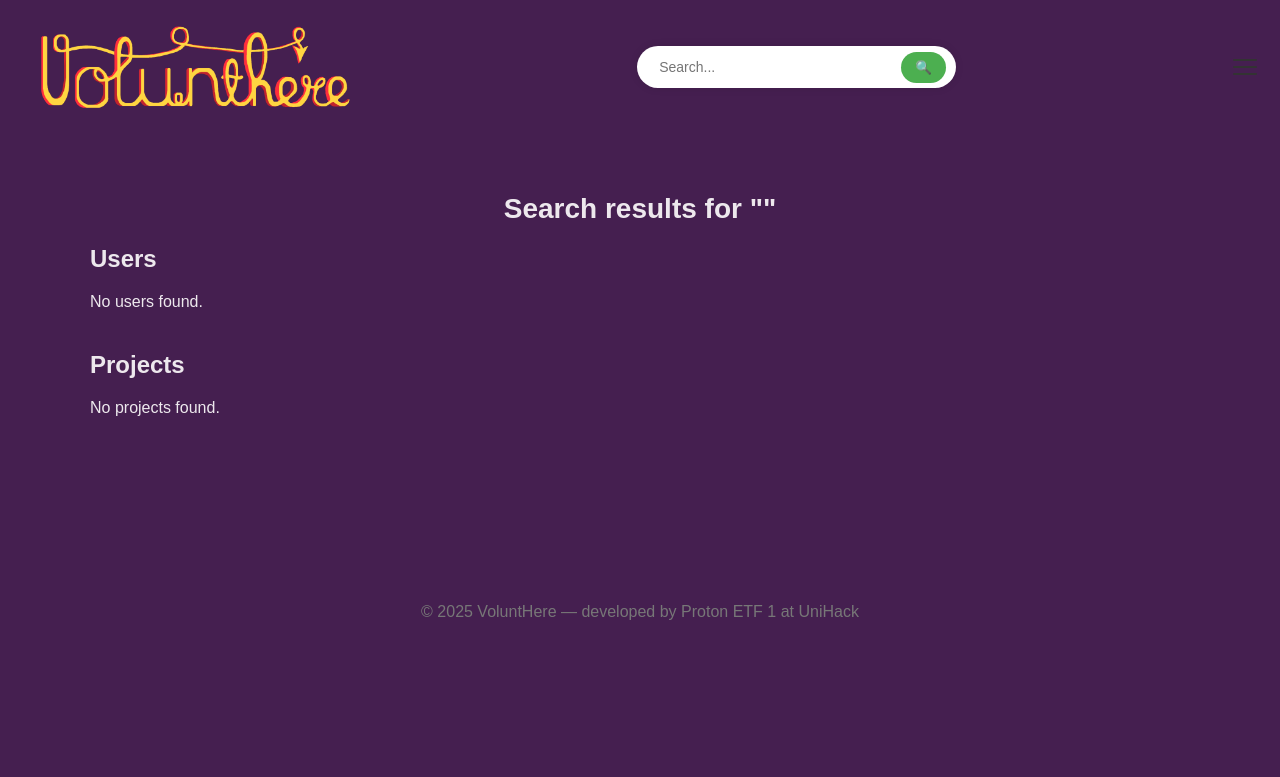
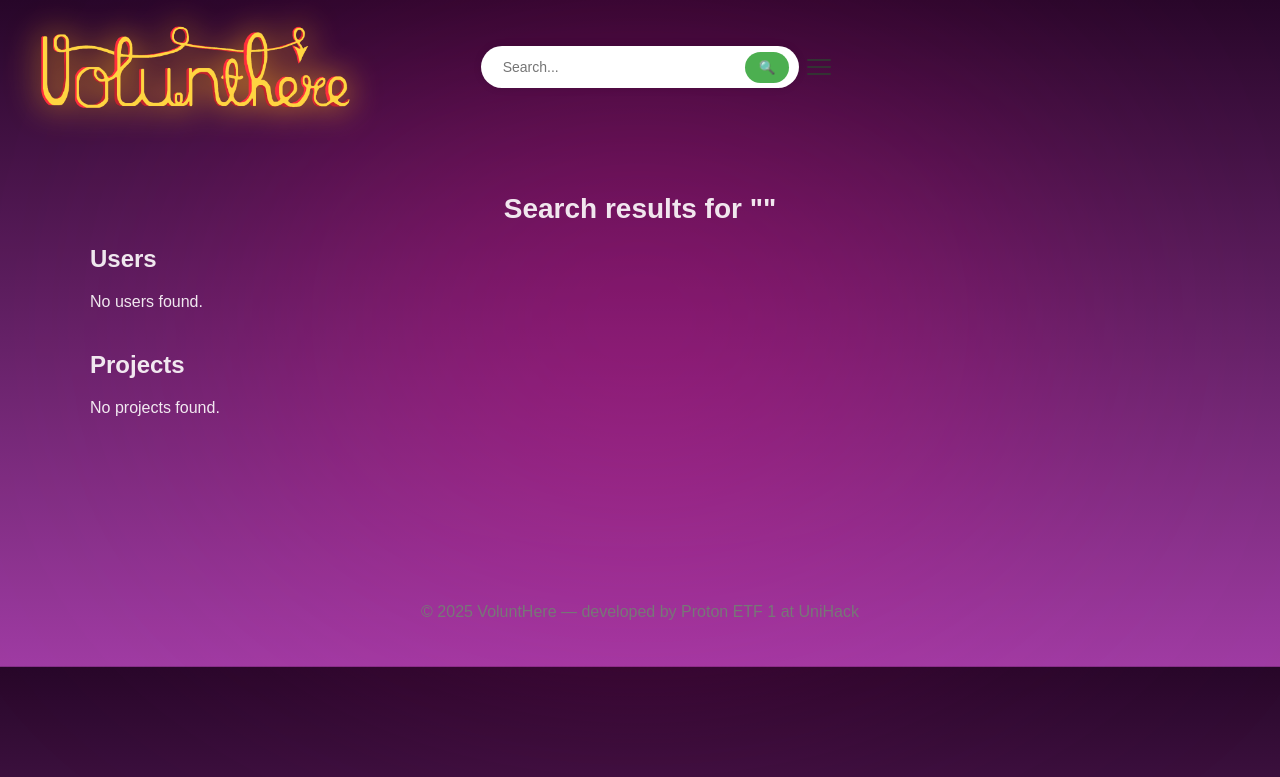
Before and after one commit to proton-org-rs/VoluntHere, a Flask app: page /search in a window 1280 px wide. Shown: the top 777 px of the page. Run offline with Flask 3, Linux system fonts and the light colour scheme.

Commit message:
Background gradient and noise, logo glow

```diff
--- a/app/static/css/base.css
+++ b/app/static/css/base.css
@@ -1,9 +1,30 @@
 /* ---------- GLOBAL ---------- */
 body {
     font-family: Arial, sans-serif;
+    background-size: 400%, 400%;
     margin: 0;
-    background-color: rgba(69,31,80,1);
+    background: linear-gradient(rgba(39, 7, 41,1), rgba(159, 60, 163, 1));
+    animation: gradientShift 5s ease infinite;
     color: rgba(255,254,254, 0.9)
+}
+
+@keyframes gradientShift {
+    0% { background-position: 0% 50%; }
+    50% { background-position: 100% 50%; }
+    100% { background-position: 0% 50%; }
+}
+
+body::before {
+  content: '';
+  position: absolute;
+  width: 60%;
+  height: 60%;
+  background: rgba(255, 4, 153, 0.32);
+  border-radius: 50%;
+  filter: blur(150px);
+  top: 10%;
+  left: 20%;
+  z-index: -1;
 }
 
 .container {
@@ -18,7 +39,8 @@ body {
 
 /* SEARCH BAR — 70% širine, centriran */
 .header {
-    display: flex;
+    display: grid;
+    grid-template-columns: 1fr auto 1fr;
     align-items: center;
     justify-content: space-between;
     padding: 15px 15px;
@@ -26,14 +48,17 @@ body {
     box-sizing: border-box;
 
     .logo img {
+        justify-self: start;
         height: 100px;
         width: auto;
+        filter: drop-shadow(0 0 1rem rgba(250, 165, 26));
     }
 
         /* SEARCH BAR (NAVBAR) */
     .search-bar {
-        display: flex;
-        align-items: center;
+        justify-self: right;
+        /*justify-content: center;*/
+        /*align-items: center;*/
         background: #ffffff;
         border-radius: 30px;
         padding: 5px 10px;
@@ -67,8 +92,9 @@ body {
     /* MENU — desna strana */
 
     .menu img {
-        height: 50px;
-        width: 50px;
+        justify-self: end;
+        height: 1em;
+        width: 1em;
         cursor: pointer;
     }
 }
```
Also changed, not shown: app/static/css/index.css (+33 -15 lines), app/static/css/project.css (line endings or trailing spaces).
